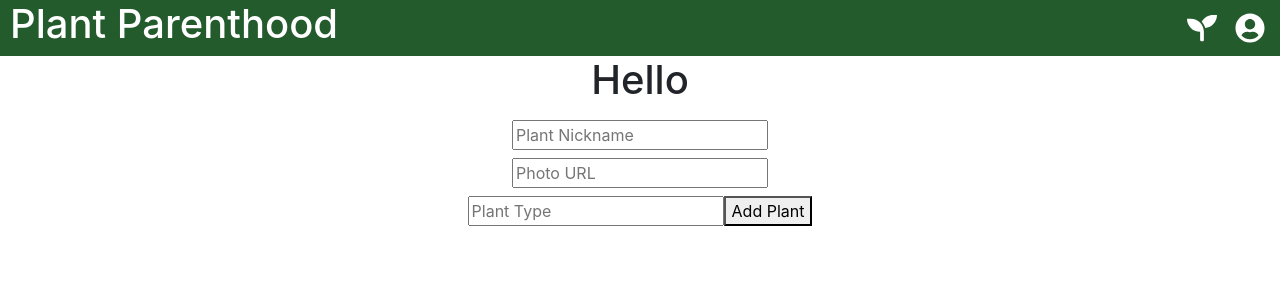
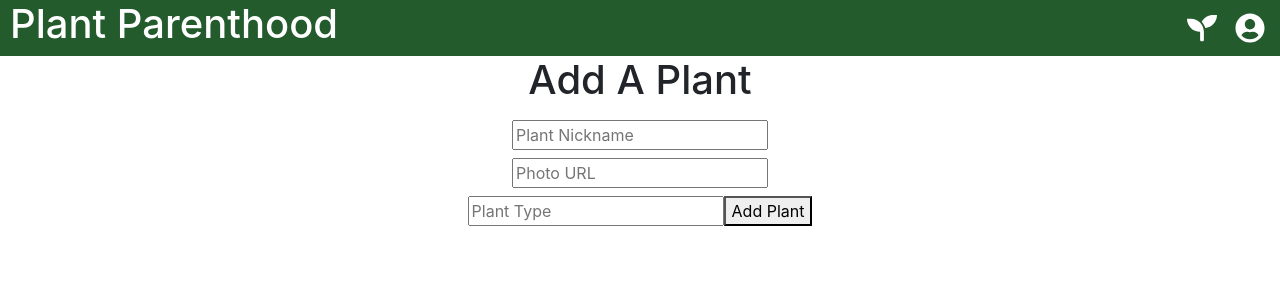
Before and after one commit to Build-weekWMyPlants/Front-end, a React (Create React App) app in the folder front-end/: page /plantpractice/add-plant in a window 1280 px wide. Shown: the top 300 px of the page. Built offline with nearby package versions, Linux system fonts and the light colour scheme; sample sign-in values are in the browser's storage.

Commit message:
decluttered code

```diff
--- a/front-end/src/components/FormikNewPlantForm.js
+++ b/front-end/src/components/FormikNewPlantForm.js
@@ -1,11 +1,7 @@
 import React, { useState } from "react";
 import styled from "styled-components";
-import { withFormik, Form, Field } from "formik";
-import * as Yup from "yup";
 import Nav from "./Nav";
-import Placeholder from "../images/plant.png";
 import { postPlant } from "../actions/postPlantActions";
-import { Link } from "react-router-dom";
 import "../../src/App.css";
 import { connect } from "react-redux";
 
@@ -34,13 +30,12 @@ const ImageDiv = styled.div`
   padding-bottom: 10px;
 `;
 
-const NewPlant = ({ postPlant, values, errors, touched }) => {
+const NewPlant = ({ postPlant }) => {
   const [plant, setPlant] = useState({
     nickname: "",
     photo: "",
     plantType: ""
   });
-
 
   const handleChange = e => {
     setPlant({
@@ -57,7 +52,7 @@ const NewPlant = ({ postPlant, values, errors, touched }) => {
   return (
     <div>
       <Nav />
-      <h1>Hello</h1>
+      <h1>Add A Plant</h1>
       <form onSubmit={handleSubmit}>
         <label htmlFor="name"></label>
         <input
@@ -89,32 +84,13 @@ const NewPlant = ({ postPlant, values, errors, touched }) => {
           placeholder="Plant Type"
         />
 
-      <button  type="submit" >Add Plant</button>
+        <button type="submit">Add Plant</button>
       </form>
     </div>
   );
 };
 
-// const formikNewPlant = withFormik({
-//   mapPropsToValues({ nickname, photo, plantType }) {
-//     return {
-//       nickname: nickname || "",
-//       photo: photo || "",
-//       plantType: plantType || ""
-//     };
-//   },
-//   handleSubmit(values, formikBag) {
-//     console.log(values);
-//     formikBag.props.postPlant(values);
-//   },
-//   validationSchema: Yup.object().shape({
-//     nickname: Yup.string().required("Please provide a nickname for your plant"),
-//     photo: Yup.string().required("Please provide a photo for your plant"),
-//     plantType: Yup.string().required("please include a plant type")
-//   })
-// })(NewPlant);
 const mapDispatchToProps = {
   postPlant
 };
 export default connect(state => state, mapDispatchToProps)(NewPlant);
-// export default formikNewPlant;
```
Also changed, not shown: front-end/src/components/LoginForm.js (+11 -47 lines). Lines whose indentation alone changed are shown as unchanged.
